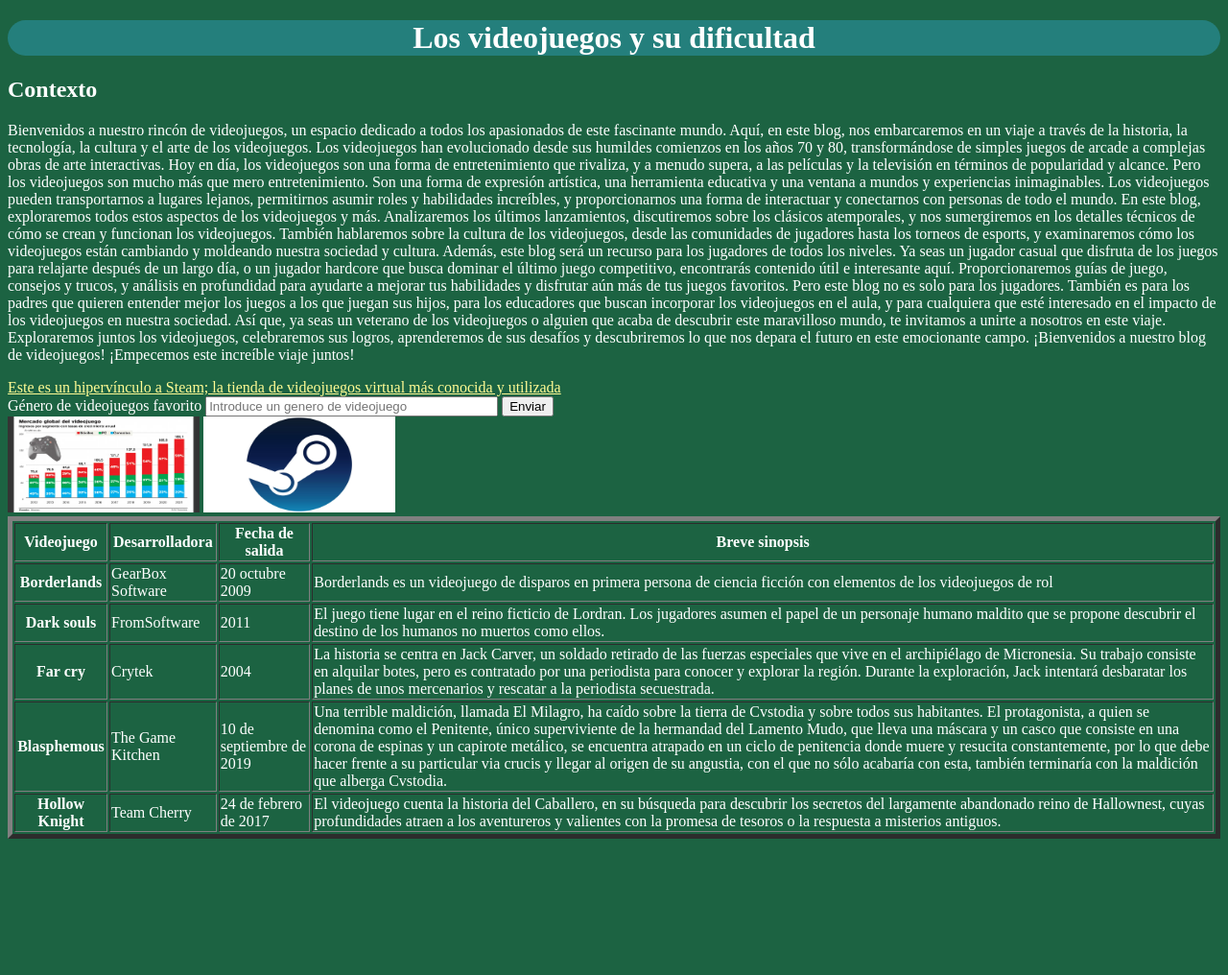
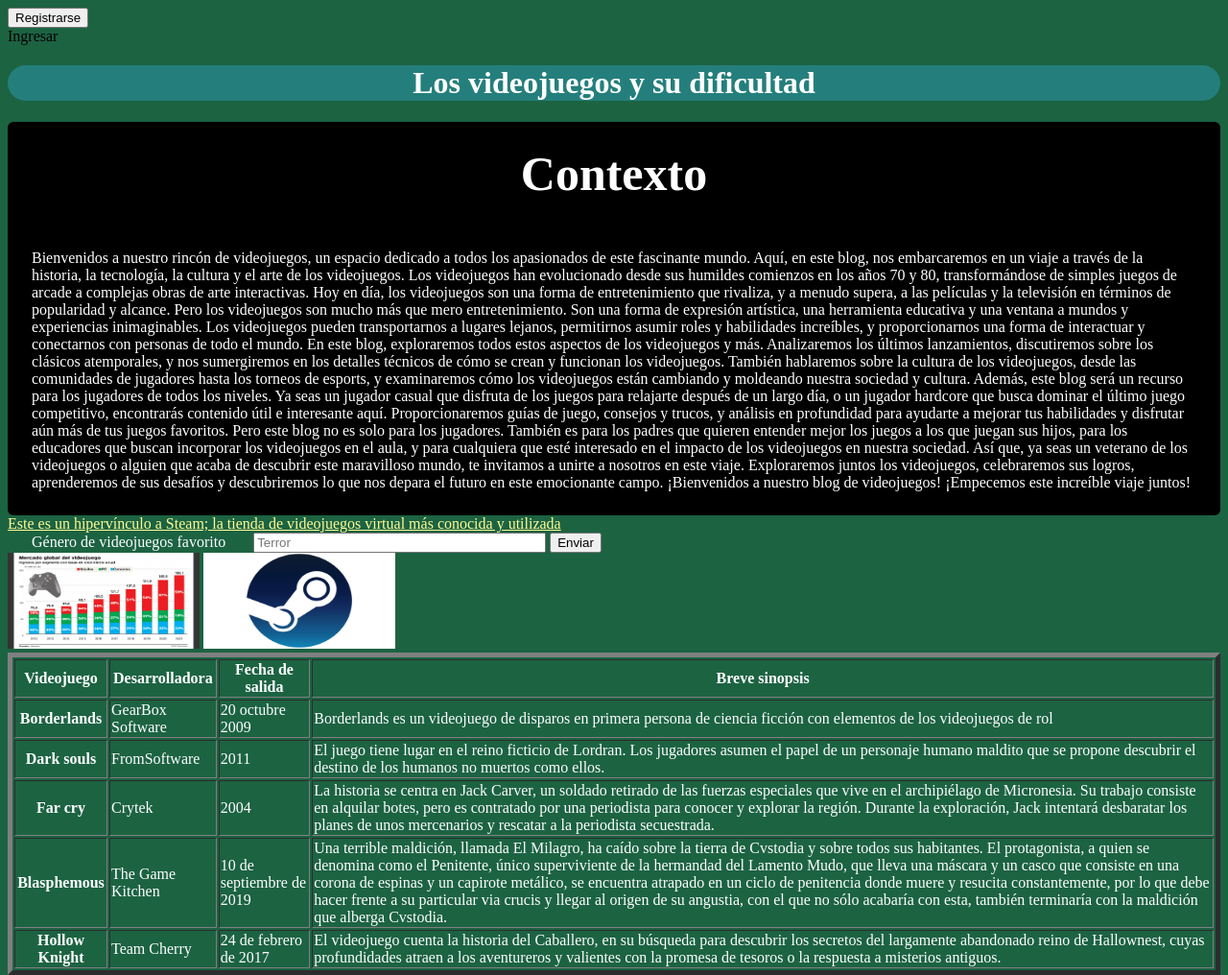
Before and after one commit to EverardoMontes/Sample-Accesibility-Page, a plain HTML site: page index.html in a window 1280 px wide. Shown: the whole page at 96% size. Before the commit the page ends 882 px from the top, so only its background shows below. Drawn offline with Linux system fonts and the light colour scheme.

Commit message:
button with button and button with div

```diff
--- a/index.html
+++ b/index.html
@@ -5,13 +5,16 @@
     <meta name="viewport" content="width=device-width, initial-scale=1.0">
     <link rel="stylesheet" href="./styles.css">
     <title>Página de videojuegos de Everardo</title>
+    <button type="button">Registrarse</button>
+    <div class="button" role="button" tabindex="0">Ingresar</div>
 </head>
 <body>
     <div class="home" aria-label="Home">
         <h1>Los videojuegos y su dificultad</h1>
 
     </div>
-    <h2 class="wText">Contexto</h2>
+    <div class="paragrpagh">
+        <h2 class="subtitle">Contexto</h2>
         <p class="wText">Bienvenidos a nuestro rincón de videojuegos, un espacio dedicado a todos los apasionados de este fascinante mundo. Aquí, en este blog, nos embarcaremos en un viaje a través de la historia, la tecnología, la cultura y el arte de los videojuegos.
 
             Los videojuegos han evolucionado desde sus humildes comienzos en los años 70 y 80, transformándose de simples juegos de arcade a complejas obras de arte interactivas. Hoy en día, los videojuegos son una forma de entretenimiento que rivaliza, y a menudo supera, a las películas y la televisión en términos de popularidad y alcance.
@@ -28,10 +31,11 @@
 
             ¡Bienvenidos a nuestro blog de videojuegos! ¡Empecemos este increíble viaje juntos!
             </p>
+    </div>
     <a href="https://www.steam.com">Este es un hipervínculo a Steam; la tienda de videojuegos virtual más conocida y utilizada</a>
     <form action="submit">
         <label for="genero" class="wText">Género de videojuegos favorito</label>
-        <input type="text" id="genero" placeholder="Introduce un genero de videojuego" size="35px" aria-required="true" required>
+        <input type="text" id="genero" placeholder="Terror" size="35px" aria-required="true" required>
         <input type="button" value="Enviar">
     </form>
     <img src="./imgs/capture-20180709-223936.png_541755376.webp" alt="Estadística sobre los ingresos por segmento del mercado global de videojuegos" width="200" height="100">
--- a/styles.css
+++ b/styles.css
@@ -16,9 +16,28 @@
   .wText{
     color: white;
     font-family: Mark Pro;
+    margin: 25px 25px 25px 25px;
+  }
+
+  .subtitle{
+    color: white;
+    font-family: Mark Pro;
+    margin: 25px;
+    font-size: 50px;
   }
 
 a{
     font-family: Mark Pro Medium;
     color: #FFFB94;
 }
+
+.paragrpagh{
+  background-color: black;
+  border-radius: 6px;
+  display: flex;
+  flex-direction: column;
+  align-items: center;
+  text-justify: auto;
+  align-content: center;
+
+}
```
Lines whose indentation alone changed are shown as unchanged.
